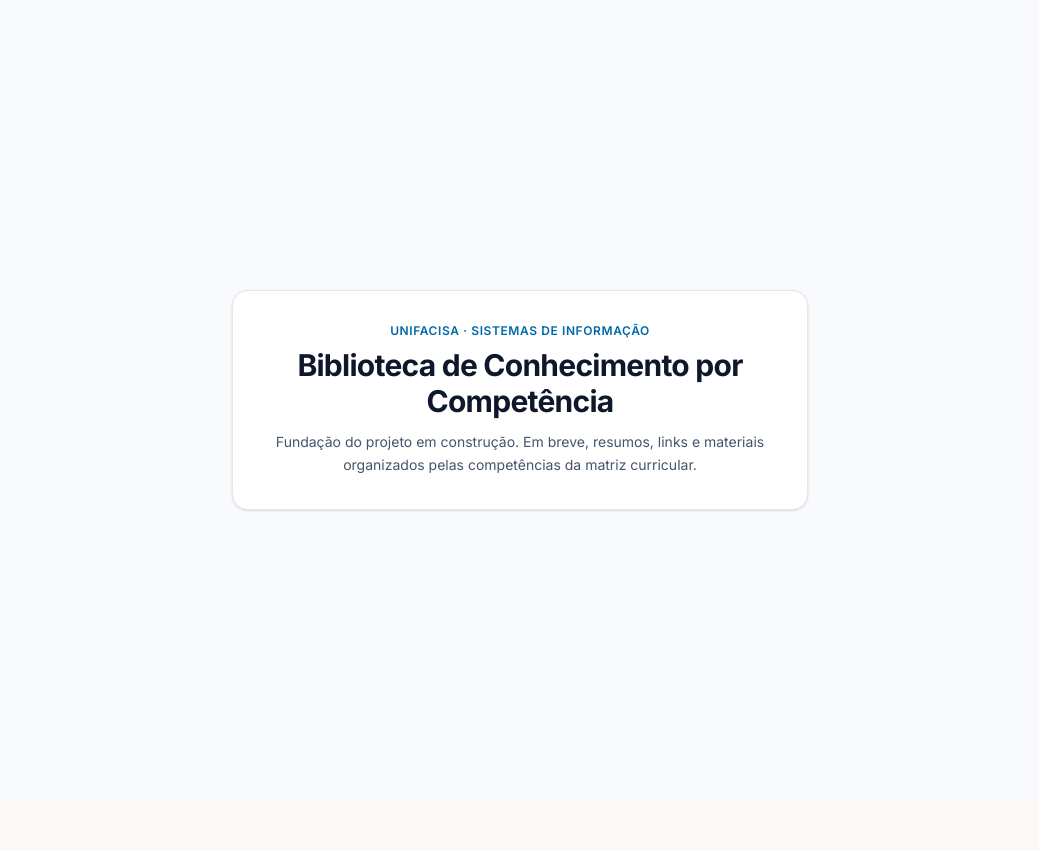
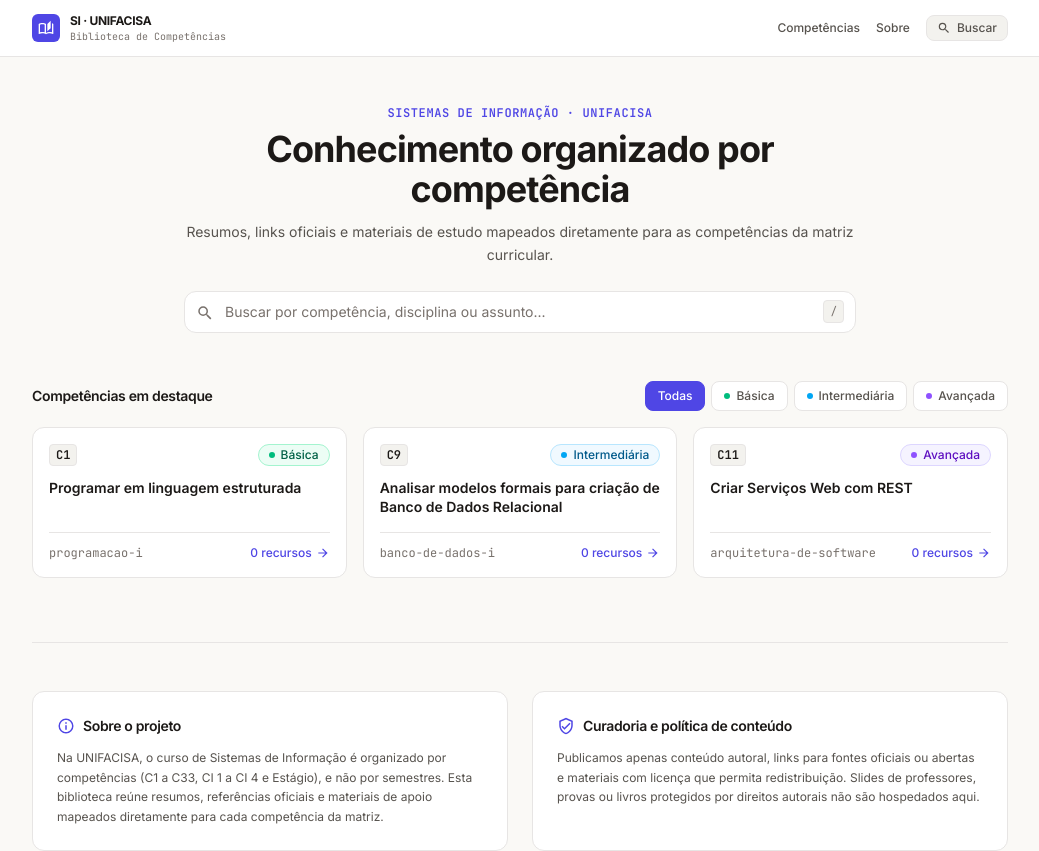
Before and after one commit to LuizMatt/uni-code-students, a Nuxt app: page / in a window 1280 px wide. Shown: the top 851 px of the page, without its empty margins (120-1159 px from the left). Before the commit the page ends 800 px from the top, so only its background shows below. Built offline with nearby package versions, Linux system fonts and the light colour scheme.

Commit message:
feat(pages): update home page with about section and add placeholder routes

```diff
--- /dev/null
+++ b/app/pages/competencies/[slug].vue
@@ -0,0 +1,24 @@
+<script setup lang="ts">
+import { computed } from 'vue'
+import { mdiArrowLeft } from '@mdi/js'
+
+const route = useRoute()
+const competencySlug = computed(() => String(route.params.slug ?? ''))
+</script>
+
+<template>
+  <TemplatesAppShell>
+    <MoleculesEmptyState
+      :title="`Competência ${competencySlug.toUpperCase()} em construção`"
+      description="Em breve os resumos, links e materiais de estudo desta competência estarão disponíveis aqui."
+    >
+      <NuxtLink
+        to="/"
+        class="inline-flex items-center gap-1.5 rounded-lg border border-border-subtle bg-surface px-3 py-1.5 text-xs font-medium text-ink transition hover:bg-subtle"
+      >
+        <AtomsBaseIcon :path="mdiArrowLeft" :size="14" />
+        <span>Voltar para o início</span>
+      </NuxtLink>
+    </MoleculesEmptyState>
+  </TemplatesAppShell>
+</template>
--- /dev/null
+++ b/app/pages/competencies/index.vue
@@ -0,0 +1,20 @@
+<script setup lang="ts">
+import { mdiArrowLeft } from '@mdi/js'
+</script>
+
+<template>
+  <TemplatesAppShell>
+    <MoleculesEmptyState
+      title="Catálogo de competências em construção"
+      description="Em breve você poderá navegar e filtrar todas as competências C1–C33 e CI 1–CI 4 por nível e disciplina."
+    >
+      <NuxtLink
+        to="/"
+        class="inline-flex items-center gap-1.5 rounded-lg border border-border-subtle bg-surface px-3 py-1.5 text-xs font-medium text-ink transition hover:bg-subtle"
+      >
+        <AtomsBaseIcon :path="mdiArrowLeft" :size="14" />
+        <span>Voltar para o início</span>
+      </NuxtLink>
+    </MoleculesEmptyState>
+  </TemplatesAppShell>
+</template>
--- a/app/pages/index.vue
+++ b/app/pages/index.vue
@@ -1,20 +1,102 @@
+<script setup lang="ts">
+import { ref } from 'vue'
+import { mdiInformationOutline, mdiShieldCheckOutline } from '@mdi/js'
+import type { FilterLevelOption } from '~/components/molecules/LevelFilter.vue'
+import type { CompetencySummary } from '~/utils/types'
+
+const searchQuery = ref('')
+const selectedLevel = ref<FilterLevelOption>('todas')
+
+const previewCompetencies: CompetencySummary[] = [
+  {
+    code: 'C1',
+    slug: 'c1',
+    name: 'Programar em linguagem estruturada',
+    level: 'basica',
+    disciplines: ['programacao-i'],
+    resourceCount: 0,
+  },
+  {
+    code: 'C9',
+    slug: 'c9',
+    name: 'Analisar modelos formais para criação de Banco de Dados Relacional',
+    level: 'intermediaria',
+    disciplines: ['banco-de-dados-i'],
+    resourceCount: 0,
+  },
+  {
+    code: 'C11',
+    slug: 'c11',
+    name: 'Criar Serviços Web com REST',
+    level: 'avancada',
+    disciplines: ['arquitetura-de-software'],
+    resourceCount: 0,
+  },
+]
+</script>
+
 <template>
-  <main
-    class="flex min-h-screen flex-col items-center justify-center bg-slate-50 px-4 text-slate-900"
-  >
-    <section
-      class="max-w-xl rounded-2xl border border-slate-200 bg-white p-8 text-center shadow-sm"
-    >
-      <p class="text-xs font-semibold tracking-wider text-sky-700 uppercase">
-        UNIFACISA · Sistemas de Informação
+  <TemplatesAppShell>
+    <section class="mx-auto max-w-2xl text-center">
+      <p class="font-mono text-xs font-semibold tracking-wider text-brand uppercase">
+        Sistemas de Informação · UNIFACISA
       </p>
-      <h1 class="mt-2 text-2xl font-bold tracking-tight sm:text-3xl">
-        Biblioteca de Conhecimento por Competência
+      <h1 class="mt-2 text-2xl font-bold tracking-tight text-ink sm:text-4xl">
+        Conhecimento organizado por competência
       </h1>
-      <p class="mt-3 text-sm leading-relaxed text-slate-600">
-        Fundação do projeto em construção. Em breve, resumos, links e materiais organizados pelas
-        competências da matriz curricular.
+      <p class="mt-3 text-sm leading-relaxed text-ink-muted">
+        Resumos, links oficiais e materiais de estudo mapeados diretamente para as competências da
+        matriz curricular.
       </p>
+
+      <div class="mt-6">
+        <MoleculesSearchBar v-model="searchQuery" />
+      </div>
     </section>
-  </main>
+
+    <section class="mt-12 space-y-4">
+      <div class="flex flex-col justify-between gap-3 sm:flex-row sm:items-center">
+        <h2 class="text-sm font-semibold tracking-tight text-ink">Competências em destaque</h2>
+        <MoleculesLevelFilter v-model="selectedLevel" />
+      </div>
+
+      <div class="grid grid-cols-1 gap-4 sm:grid-cols-3">
+        <MoleculesCompetencyCard
+          v-for="item in previewCompetencies"
+          :key="item.code"
+          :competency="item"
+        />
+      </div>
+    </section>
+
+    <section id="about" class="mt-16 scroll-mt-20 border-t border-border-subtle pt-12">
+      <div class="grid grid-cols-1 gap-6 md:grid-cols-2">
+        <div class="rounded-xl border border-border-subtle bg-surface p-6">
+          <div class="flex items-center gap-2 text-brand">
+            <AtomsBaseIcon :path="mdiInformationOutline" :size="18" />
+            <h2 class="text-sm font-semibold tracking-tight text-ink">Sobre o projeto</h2>
+          </div>
+          <p class="mt-3 text-xs leading-relaxed text-ink-muted">
+            Na UNIFACISA, o curso de Sistemas de Informação é organizado por competências (C1 a C33,
+            CI 1 a CI 4 e Estágio), e não por semestres. Esta biblioteca reúne resumos, referências
+            oficiais e materiais de apoio mapeados diretamente para cada competência da matriz.
+          </p>
+        </div>
+
+        <div class="rounded-xl border border-border-subtle bg-surface p-6">
+          <div class="flex items-center gap-2 text-brand">
+            <AtomsBaseIcon :path="mdiShieldCheckOutline" :size="18" />
+            <h2 class="text-sm font-semibold tracking-tight text-ink">
+              Curadoria e política de conteúdo
+            </h2>
+          </div>
+          <p class="mt-3 text-xs leading-relaxed text-ink-muted">
+            Publicamos apenas conteúdo autoral, links para fontes oficiais ou abertas e materiais
+            com licença que permita redistribuição. Slides de professores, provas ou livros
+            protegidos por direitos autorais não são hospedados aqui.
+          </p>
+        </div>
+      </div>
+    </section>
+  </TemplatesAppShell>
 </template>
--- /dev/null
+++ b/app/pages/search.vue
@@ -0,0 +1,20 @@
+<script setup lang="ts">
+import { mdiArrowLeft } from '@mdi/js'
+</script>
+
+<template>
+  <TemplatesAppShell>
+    <MoleculesEmptyState
+      title="Busca global em construção"
+      description="Em breve você poderá pesquisar por competência, disciplina, tags e conteúdo dos resumos."
+    >
+      <NuxtLink
+        to="/"
+        class="inline-flex items-center gap-1.5 rounded-lg border border-border-subtle bg-surface px-3 py-1.5 text-xs font-medium text-ink transition hover:bg-subtle"
+      >
+        <AtomsBaseIcon :path="mdiArrowLeft" :size="14" />
+        <span>Voltar para o início</span>
+      </NuxtLink>
+    </MoleculesEmptyState>
+  </TemplatesAppShell>
+</template>
```
